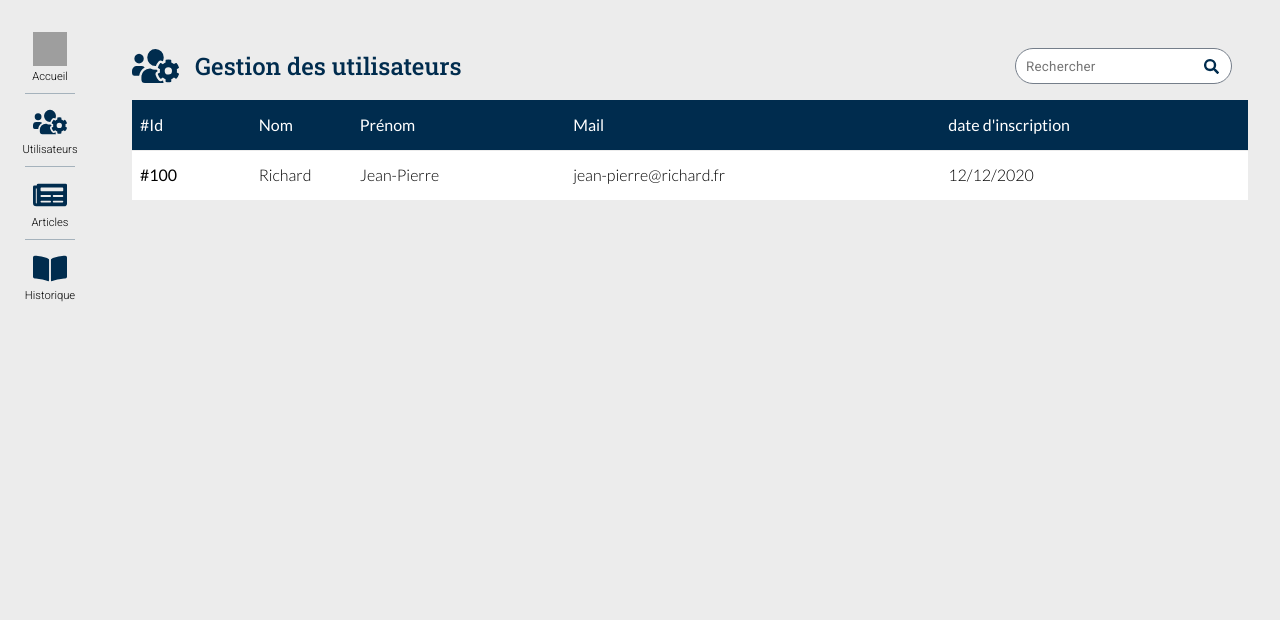
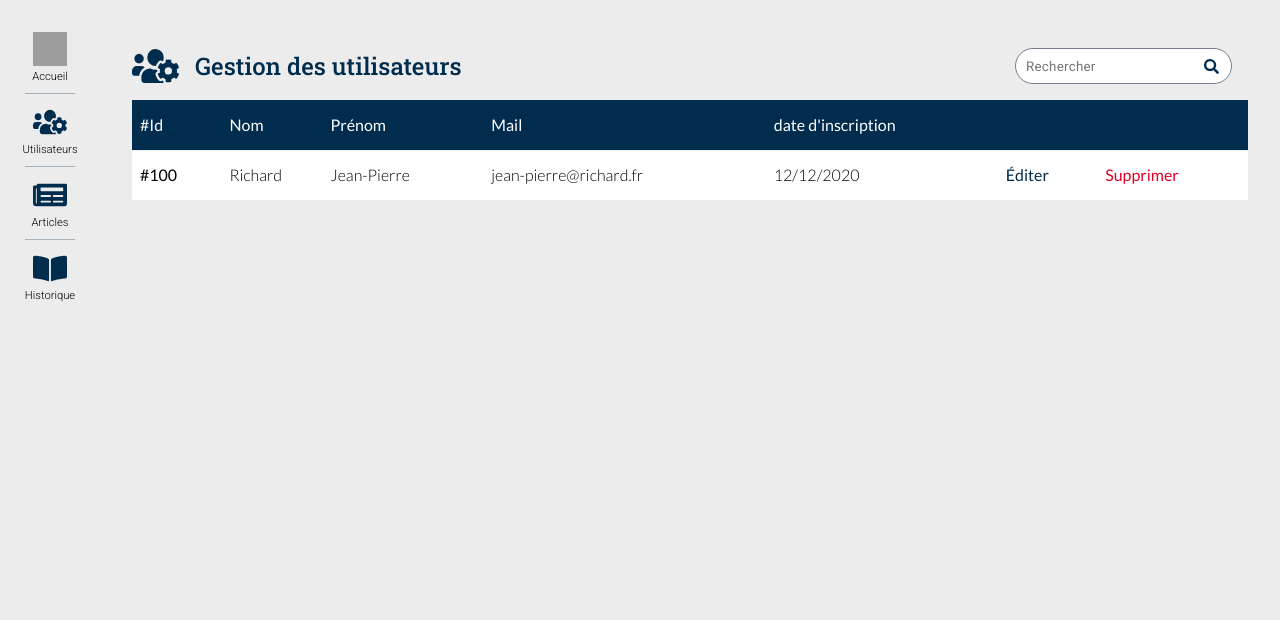
Before and after one commit to ikaran96/projet-romain, a PHP site: page /admin.php?p=utilisateurs in a window 1280 px wide. Shown: the part 180-800 px from the top of the page. Run offline with PHP 8.4, Linux system fonts and the light colour scheme; some libraries are stand-ins or nearby versions; grey boxes are pictures that could not be loaded.

Commit message:
dernier push

```diff
--- a/css/admin.css
+++ b/css/admin.css
@@ -342,6 +342,11 @@ input:checked+.slider:before {
     text-align: left;
 }
 
+#admin-art-list .admin-art-list-title .search-bar input:focus,
+#admin-art-list .admin-art-list-title form .custom-select select:focus {
+    outline-width: 0px;
+}
+
 @media only screen and (min-width: 700px) {
 
     /* Sturcture */
--- a/include/admin/utilisateurs.php
+++ b/include/admin/utilisateurs.php
@@ -26,6 +26,8 @@
                     <th class="column3">Prénom</th>
                     <th class="column4">Mail</th>
                     <th class="column5">date d'inscription</th>
+                    <th class="column7"></th>
+                    <th class="column8"></th>
                 </tr>
             </thead>
             <tbody>
@@ -35,6 +37,8 @@
                     <td class="column3">Jean-Pierre</td>
                     <td class="column4">jean-pierre@richard.fr</td>
                     <td class="column5">12/12/2020</td>
+                    <td class="column7"><a>Éditer</a></td>
+                    <td class="column8"><a>Supprimer</a></td>
                 </tr>
             </tbody>
         </table>
```
Also changed, not shown: maquette/Groupe 20.svg (added).
